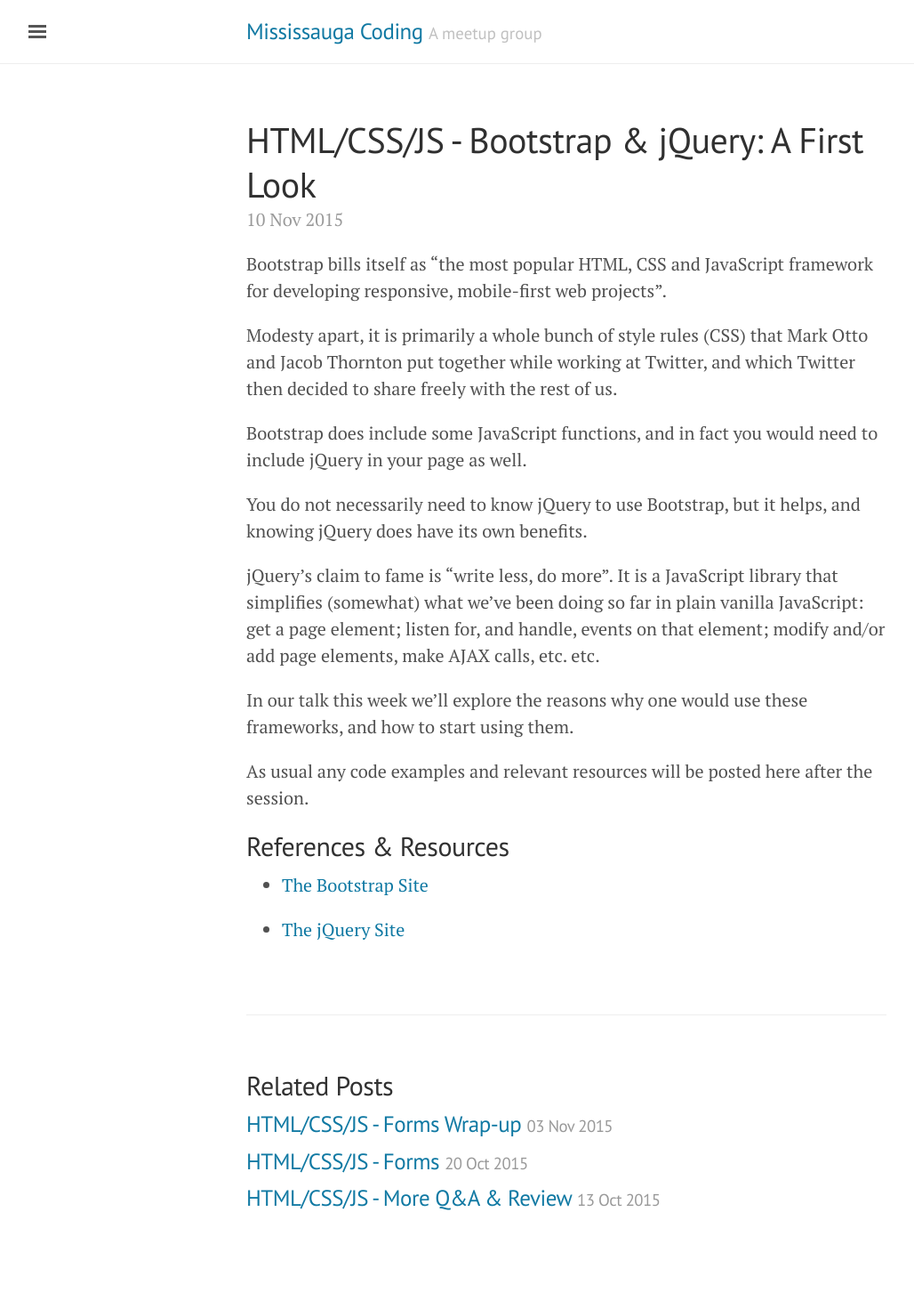
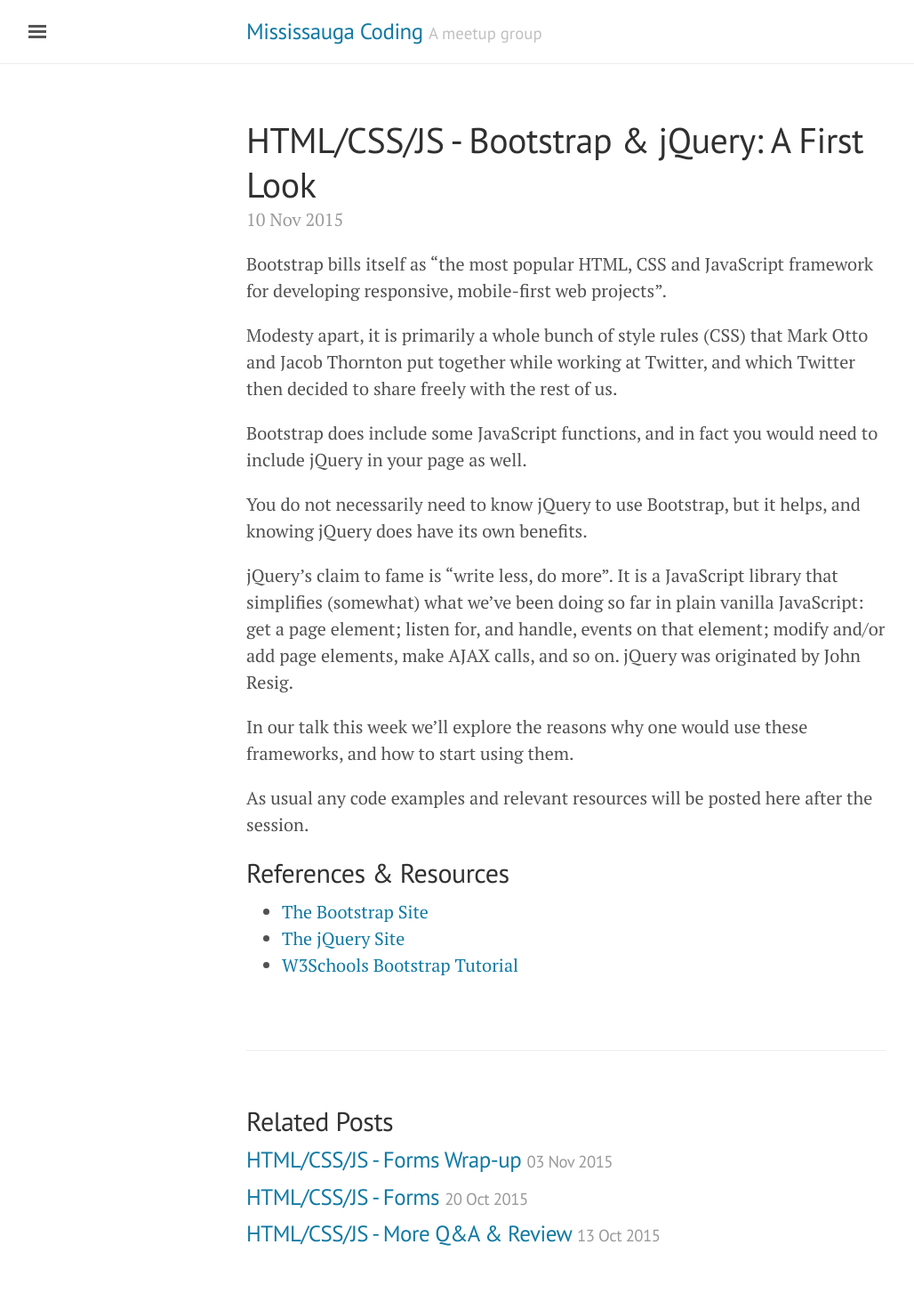
Before and after one commit to MississaugaCoding/mississaugacoding.github.io, a Jekyll site: the page built from _posts/2015-11-10-html-css-js-bootstrap.md, in a window 1280 px wide. Shown: the whole page at 89% size, without its empty margins (3-1031 px from the left). Built offline with Jekyll 4.4.1, drawn with Linux system fonts in a browser that asks for light colours; comment, search, counter and statistics services are not loaded; before the commit the page ends 1422 px from its top, so only the background shows below that.

Commit message:
updated post for session 13

```diff
--- a/_posts/2015-11-10-html-css-js-bootstrap.md
+++ b/_posts/2015-11-10-html-css-js-bootstrap.md
@@ -13,7 +13,7 @@
 
 You do not necessarily need to know jQuery to use Bootstrap, but it helps, and knowing jQuery does have its own benefits.
 
-jQuery's claim to fame is "write less, do more". It is a JavaScript library that simplifies (somewhat) what we've been doing so far in plain vanilla JavaScript: get a page element; listen for, and handle, events on that element; modify and/or add page elements, make AJAX calls, etc. etc.
+jQuery's claim to fame is "write less, do more". It is a JavaScript library that simplifies (somewhat) what we've been doing so far in plain vanilla JavaScript: get a page element; listen for, and handle, events on that element; modify and/or add page elements, make AJAX calls, and so on. jQuery was originated by John Resig.
 
 In our talk this week we'll explore the reasons why one would use these frameworks, and how to start using them.
 
@@ -24,5 +24,5 @@
 ##References &amp; Resources
 
 - [The Bootstrap Site](http://getbootstrap.com/)
-
 - [The jQuery Site](https://jquery.com/)
+- [W3Schools Bootstrap Tutorial](http://www.w3schools.com/bootstrap/)
```
